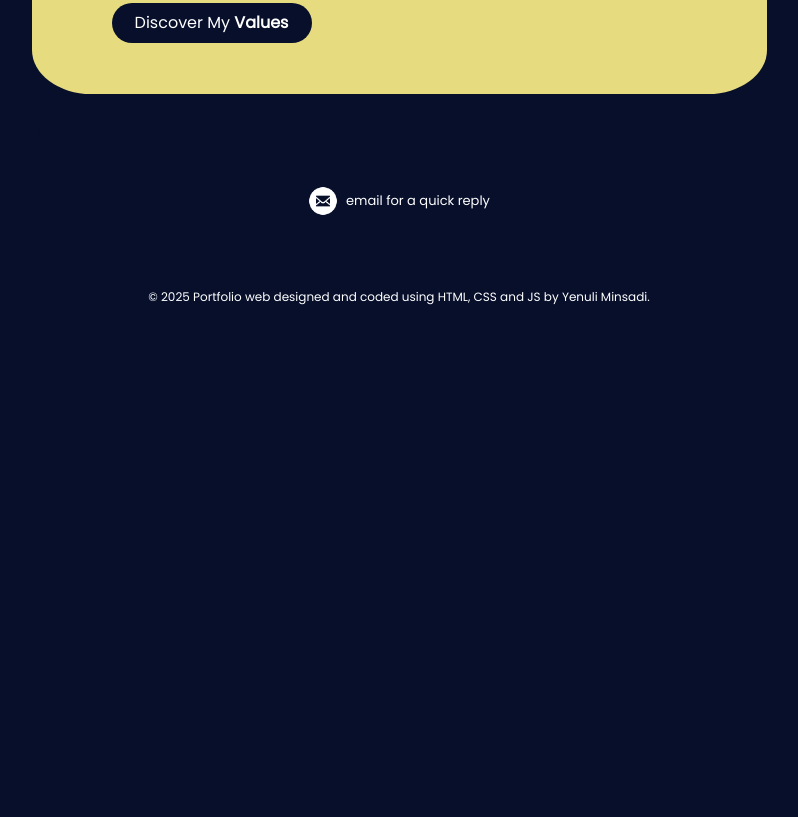
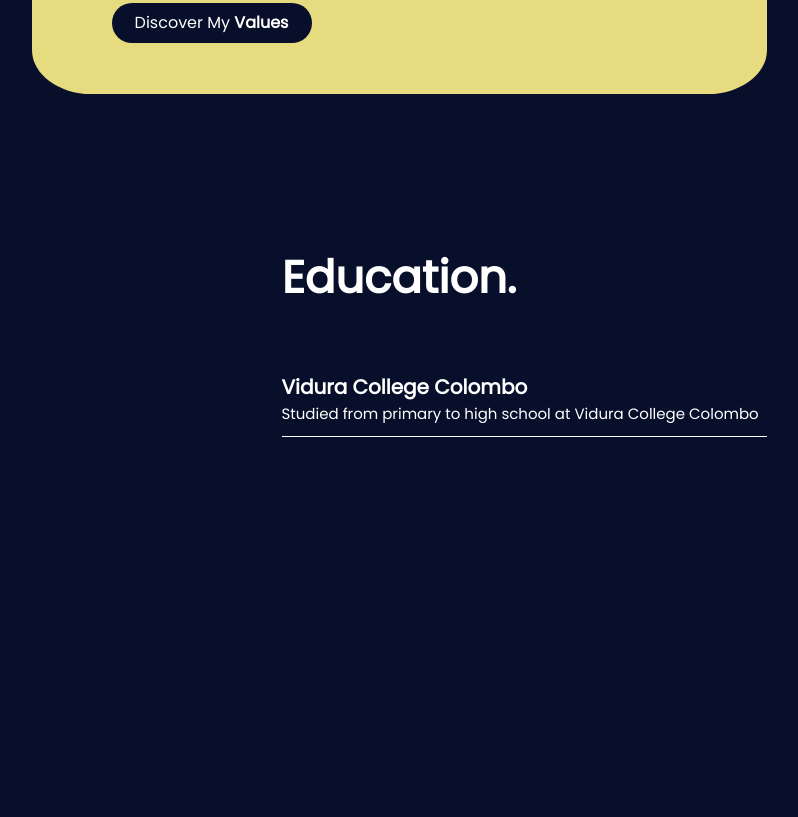
Before and after one commit to Yenuli-Minsadi/Portfolio1, a plain HTML site: page index.html in a window 1280 px wide. Shown: the part 1176-1993 px from the top of the page, without its empty margins (241-1039 px from the left). Before the commit the page ends 1608 px from the top, so only its background shows below. Drawn offline with Linux system fonts and the light colour scheme; a web font is replaced by a local one.

Commit message:
update styles

```diff
--- a/index.html
+++ b/index.html
@@ -85,6 +85,15 @@
 
   </section>
   <section class="education">
+      <h1 id="education-title">Education.</h1>
+      <div id="education-journey">
+          <h3 id="vidura-college">Vidura College Colombo</h3>
+          <p id="vidura-desc">Studied from primary to high school at Vidura College Colombo</p>
+          <div id="line1"></div>
+          <h3 id="esoft-metro-campus"></h3>
+          <h3 id="ijse-institute"></h3>
+      </div>
+
 
   </section>
   <section class="skills">
--- a/style.css
+++ b/style.css
@@ -14,7 +14,7 @@ body {
 
 .header {
     background-color: #070F2B;
-    padding: 2.5rem 0;
+    padding: 1.8rem 0;
     top: 0;
     z-index: 1000;
     width: 100%;
@@ -251,6 +251,49 @@ section {
     cursor: pointer;
 }
 
+#education-title {
+    text-align: center;
+    padding-top: 8rem;
+    font-weight: 900;
+    font-size: 45px;
+    position: relative;
+}
+
+#education-journey {
+    position: relative;
+    width: 735px;
+    height: 480px;
+    top: 0;
+    bottom: 0;
+    left: 0;
+    right: 0;
+    margin: auto;
+    padding-top: 7rem;
+    background: #070F2B;
+}
+
+#vidura-college {
+    color:  white;
+    margin-left: 250px;
+    margin-top: -70px;
+    font-size: 20px;
+}
+
+#vidura-desc {
+    color:  white;
+    margin-left: 250px;
+    font-size: 15px;
+    line-height: 2;
+}
+
+#line1 {
+    height: 1px;
+    width: 485px;
+    background: white;
+    margin-left: 250px;
+    margin-top: 0.4rem;
+}
+
 /* Spotlight glowing cursor */
 #spotlight {
     position: fixed;
@@ -345,6 +388,8 @@ section {
         text-align: center;
         margin: 0 auto;
         max-width: 100%;
+       /* min-height: 100vh;*/
+
     }
 
     .hero {
```
